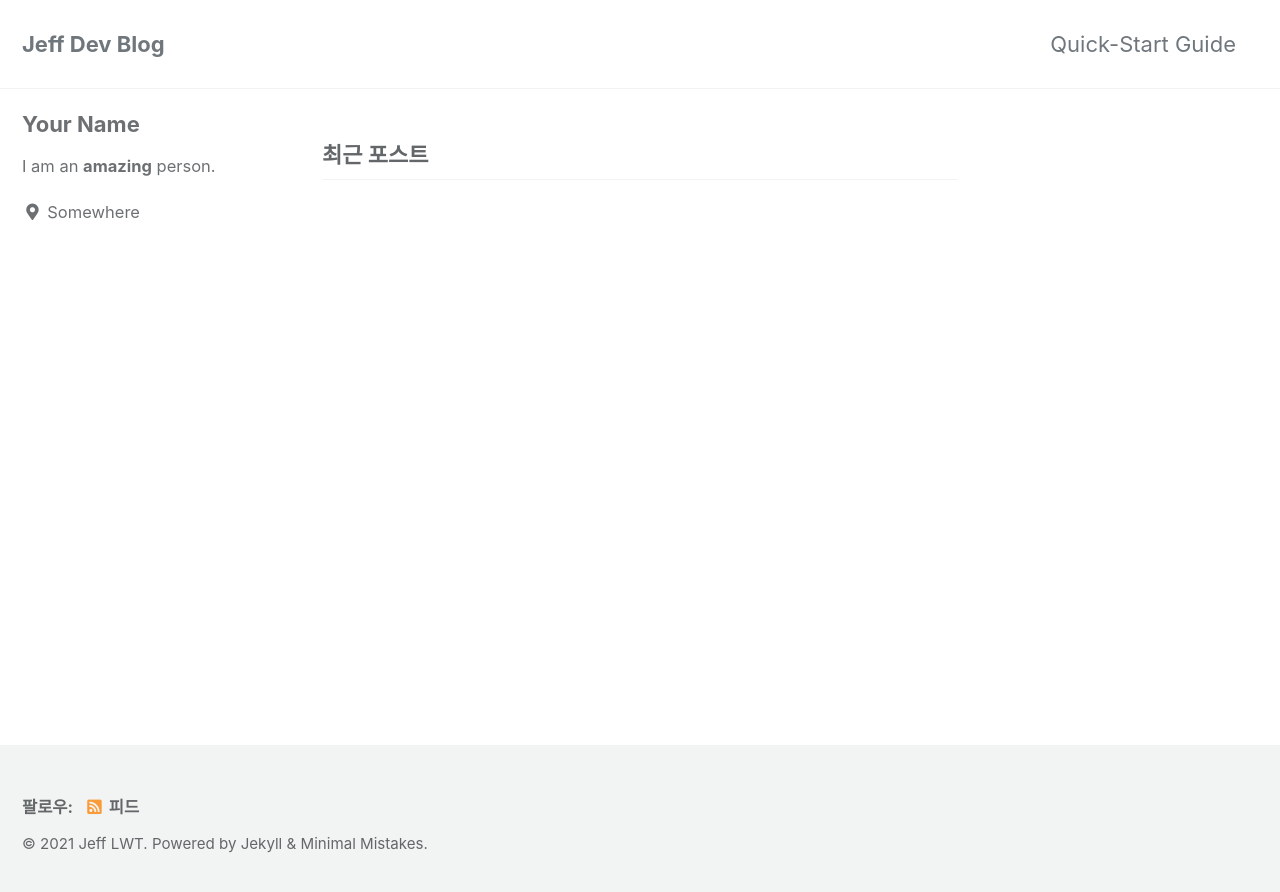
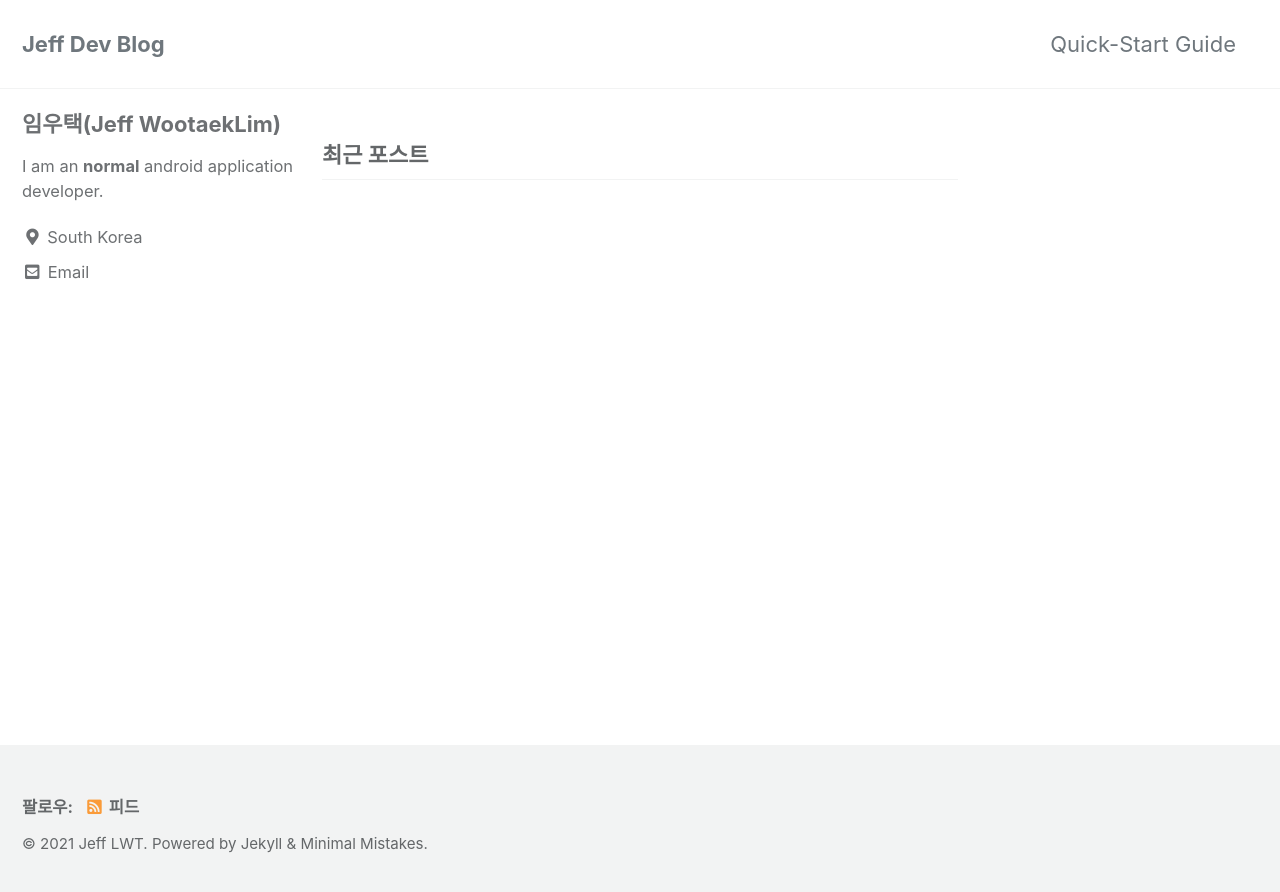
Before and after one commit to wootaeklim/wootaeklim.github.io, a Jekyll site: the page built from index.html, in a window 1280 px wide. Shown: the top 892 px of the page. Built offline with Jekyll 4.4.1, drawn with Linux system fonts in a browser that asks for light colours; cached includes are drawn as plain includes; the list of posts is cut into pages by our own code.

Commit message:
Update _config.yml

```diff
--- a/_config.yml
+++ b/_config.yml
@@ -101,15 +101,15 @@ analytics:
 
 # Site Author
 author:
-  name             : "Your Name"
+  name             : "임우택(Jeff WootaekLim)"
   avatar           : # path of avatar image, e.g. "/assets/images/bio-photo.jpg"
-  bio              : "I am an **amazing** person."
-  location         : "Somewhere"
+  bio              : "I am an **normal** android application developer."
+  location         : "South Korea"
   email            :
   links:
     - label: "Email"
       icon: "fas fa-fw fa-envelope-square"
-      # url: "mailto:your.name@email.com"
+      url: "mailto:wootaek.lim81@gmail.com"
     - label: "Website"
       icon: "fas fa-fw fa-link"
       # url: "https://your-website.com"
```
